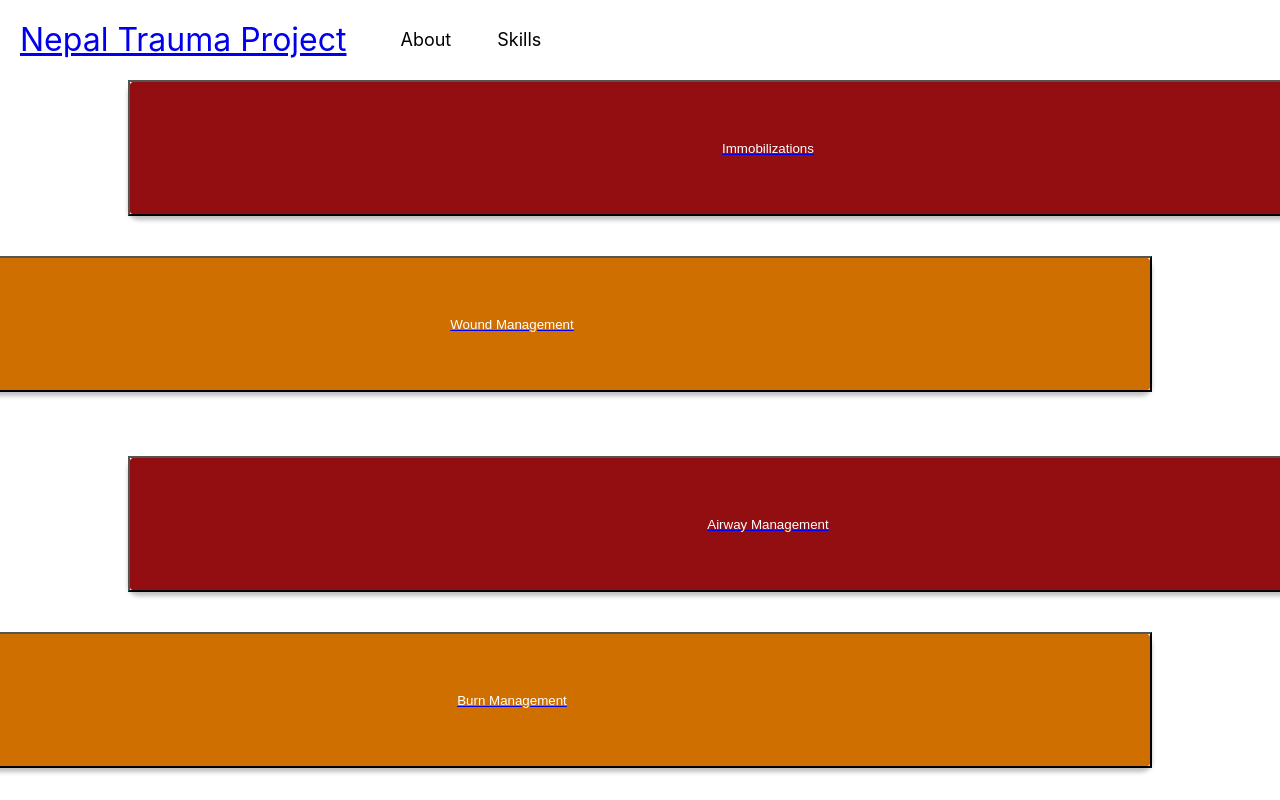
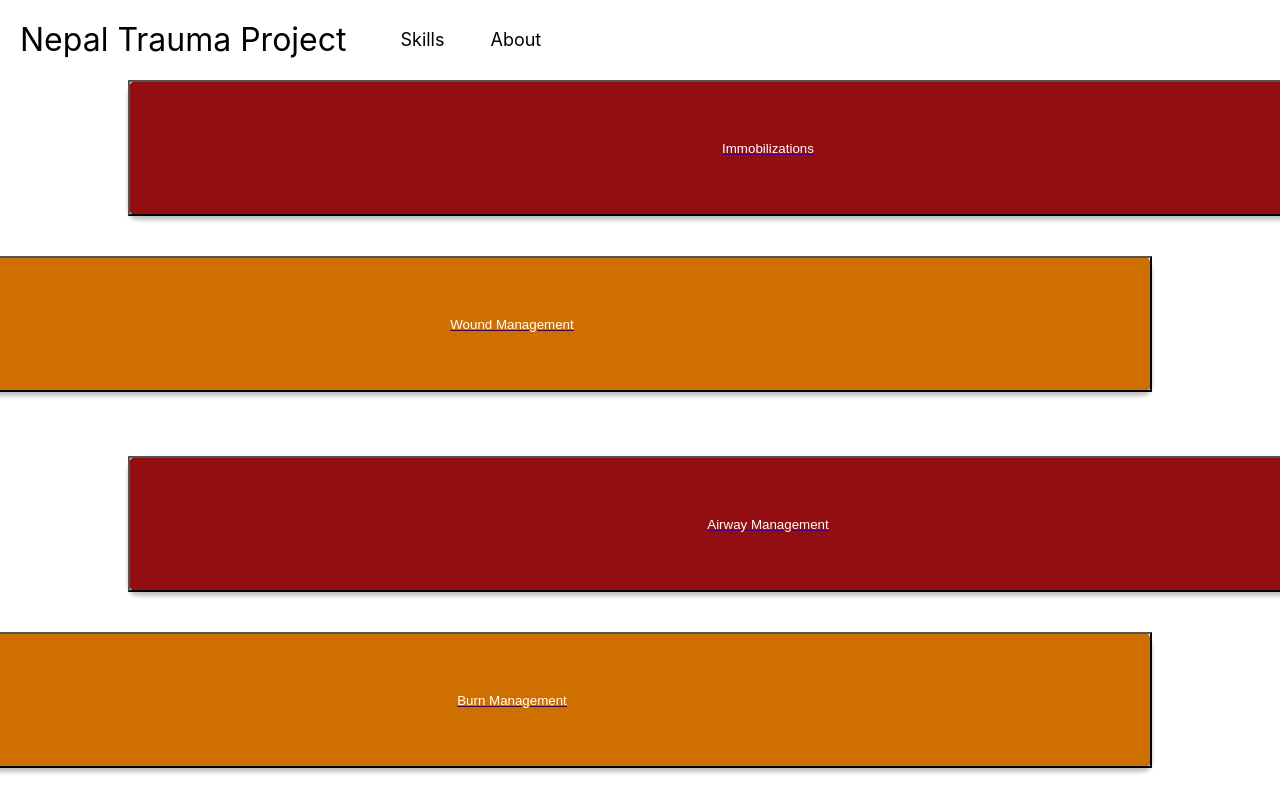
Before and after one commit to eregister5638/nepal-project, a React (Create React App) app: page / in a window 1280 px wide. Shown: the top 800 px of the page. Built offline with nearby package versions, Linux system fonts and the light colour scheme.

Commit message:
Made some small formatting adjustments to navbar

```diff
--- a/src/Navbar.css
+++ b/src/Navbar.css
@@ -17,8 +17,13 @@
         font-size: 32px;
         color: black;
         list-style-type: none;
+       }
 
-       }
+       .logo a {
+        color: black;
+        text-decoration: none;
+      }
+
        /* NAVBAR MENU */
        .menu {
         display: flex;
--- a/src/Navbar.js
+++ b/src/Navbar.js
@@ -13,8 +13,8 @@ function Navbar() {
           <label for="checkbox_toggle" className="hamburger">&#9776;</label>
           {/* NAVIGATION MENUS */}
           <div className="menu">
-            <li><a href="/about">About</a></li>
-            <li><a href="/">Skills</a></li>
+           <li><a href="/">Skills</a></li>
+           <li><a href="/about">About</a></li>
           </div>
         </ul>
       </nav>
```
